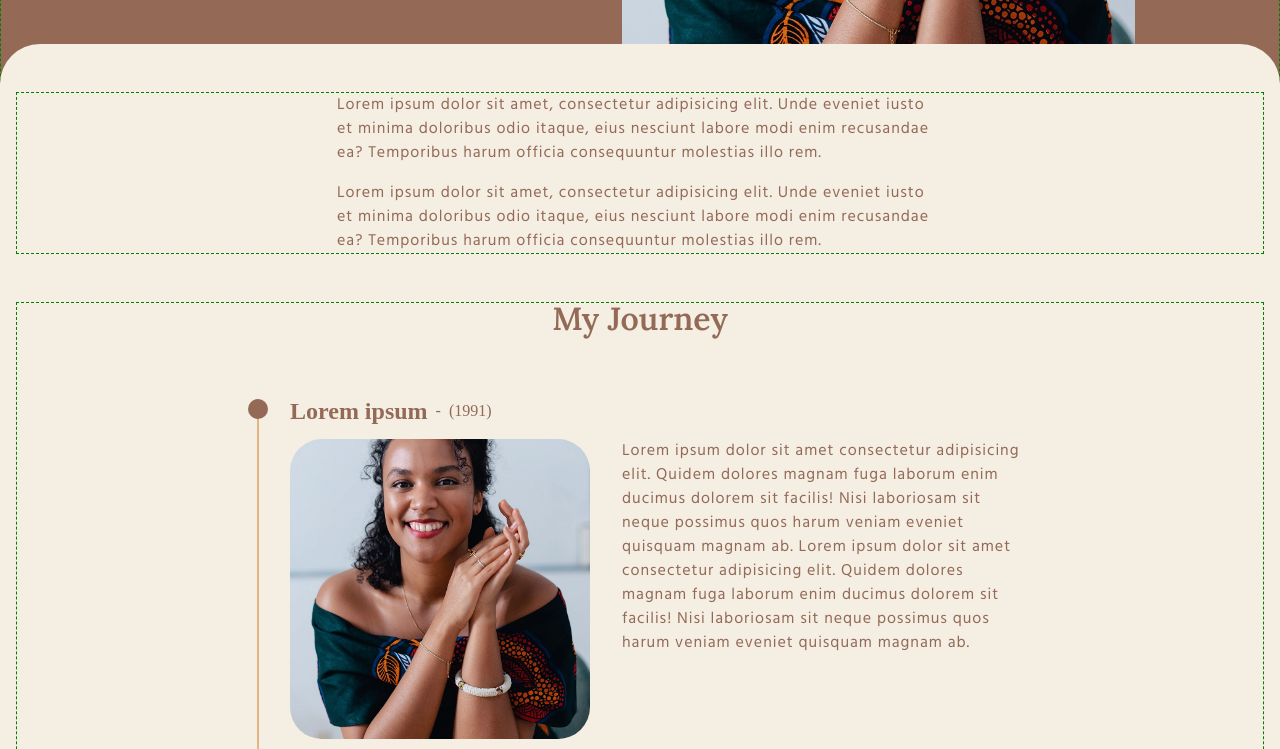
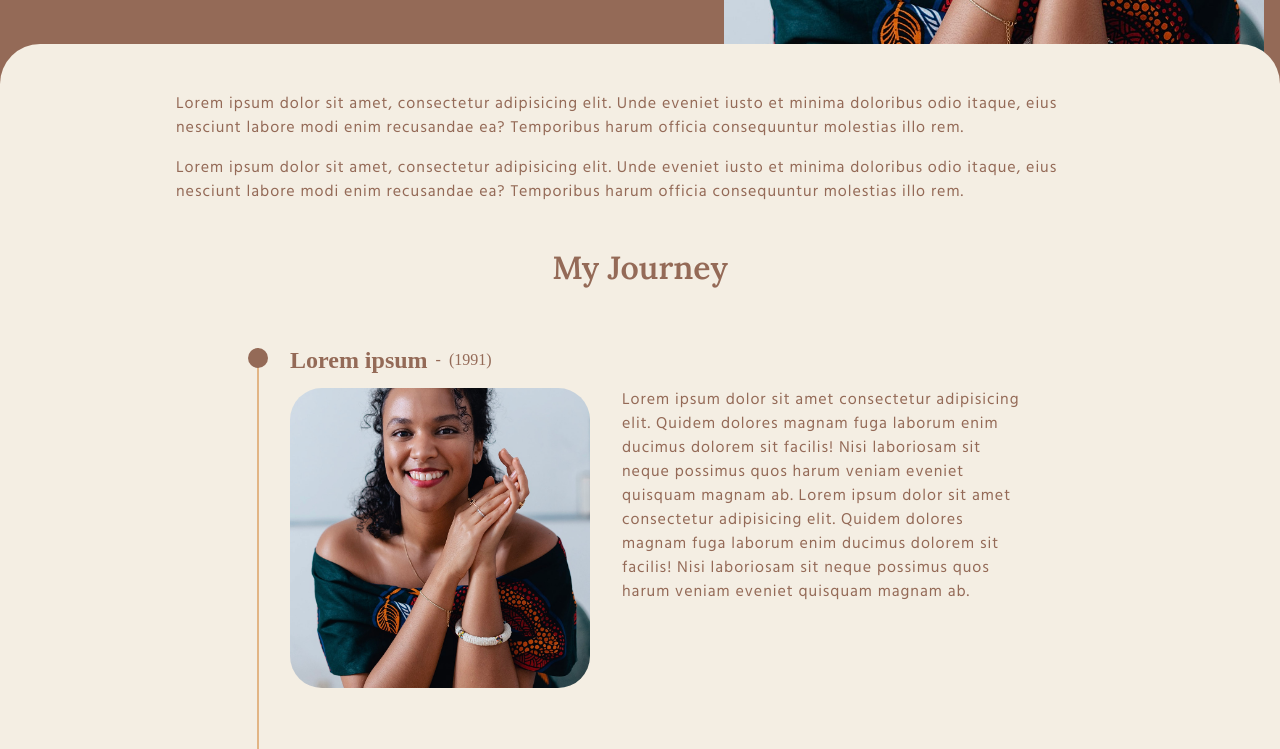
Before and after one commit to aehaidara/aehaidara.github.io, a website: page src/meet-your-coach.html in a window 1280 px wide. Shown: the part 556-1305 px from the top of the page. Drawn offline with nearby package versions, Linux system fonts and the light colour scheme; files that its build step writes are made by us from their sources; files whose address does not match are found by name.

Commit message:
meet your coach stable versin #2

```diff
--- a/src/meet-your-coach.html
+++ b/src/meet-your-coach.html
@@ -3,7 +3,8 @@
     <head>
         <meta charset="UTF-8" />
         <meta name="viewport" content="width=device-width, initial-scale=1.0" />
-        <!-- dara logo -->
+
+        <!-- fontawesome -->
         <script
             src="https://kit.fontawesome.com/f47357e038.js"
             crossorigin="anonymous"
@@ -19,11 +20,14 @@
         <script src="./js/scripts.js" defer></script>
 
         <title>Dara coaching</title>
+
+        <!-- favicon dara logo -->
         <link
             rel="icon"
-            href="./assets/logos/logo-white.png"
+            href="./assets/svg/logos/logo-white.svg"
             type="image/x-icon"
         />
+
         <title>Meet-your-coach</title>
     </head>
     <body class="page-bg-brown">
@@ -106,8 +110,7 @@
                                             ducimus dolorem sit facilis! Nisi
                                             laboriosam sit neque possimus quos
                                             harum veniam eveniet quisquam magnam
-                                            ab.
-                                            Lorem ipsum dolor sit amet
+                                            ab. Lorem ipsum dolor sit amet
                                             consectetur adipisicing elit. Quidem
                                             dolores magnam fuga laborum enim
                                             ducimus dolorem sit facilis! Nisi
--- a/src/sass/base/_common.scss
+++ b/src/sass/base/_common.scss
@@ -24,9 +24,12 @@
     @include mq.mq($from: mobileLandscape, $until: tablet) {
         height: 300px;
     }
-    @include mq.mq($from: desktop) {
-        height: 100vh;
-    }
+    // @include mq.mq($from: desktop, $until: wide) {
+    //     height: 100vh;
+    // }
+    // @include mq.mq($from: wide) {
+    //     height: 100vh;
+    // }
 
     &__wrapper {
         @include mq.mq($from: mobileLandscape, $until: tablet) {
@@ -37,11 +40,16 @@
         @include mq.mq($from: tablet, $until: desktop) {
             margin-top: 3rem;
         }
-        @include mq.mq($from: desktop) {
+        @include mq.mq($from: desktop, $until: wide) {
+            display: flex;
+            justify-content: space-between;
+            margin-top: 2rem;
+        }
+        @include mq.mq($from: wide) {
             display: flex;
             justify-content: space-between;
             padding: 0 8rem;
-            margin-top: 4rem;
+            margin-top: 3rem;
         }
     }
 
@@ -67,7 +75,10 @@
         @include mq.mq($from: mobileLandscape) {
             font-size: 6rem;
         }
-        @include mq.mq($from: desktop) {
+        @include mq.mq($from: desktop, $until: wide) {
+            font-size: 7rem;
+        }
+        @include mq.mq($from: wide) {
             font-size: 8rem;
         }
     }
@@ -77,8 +88,11 @@
         @include mq.mq($from: mobileLandscape) {
             font-size: 3rem;
         }
-        @include mq.mq($from: desktop) {
-            font-size: 5rem;
+        @include mq.mq($from: desktop, $until: wide) {
+            font-size: 4rem;
+        }
+        @include mq.mq($from: wide) {
+            font-size: 4.5rem;
         }
     }
 
@@ -101,7 +115,12 @@
         display: block;
         width: 100%;
     }
-    @include mq.mq($from: desktop) {
+
+    @include mq.mq($from: desktop, $until: wide) {
+        display: block;
+        width: 540px;
+    }
+    @include mq.mq($from: wide) {
         display: block;
         width: 620px;
     }
@@ -115,6 +134,11 @@
             width: 100%;
         }
         @include mq.mq($from: desktop) {
+            width: 100%;
+            float: right;
+        }
+
+        @include mq.mq($from: wide) {
             width: 88%;
             float: right;
         }
--- a/src/sass/layout/_main.scss
+++ b/src/sass/layout/_main.scss
@@ -15,7 +15,7 @@ section {
         //  border: 1px dashed black;
     }
     @include mq.mq($from: desktop, $until: wide) {
-        border: 1px dashed green;
+        // border: 1px dashed green;
     }
     @include mq.mq($from: wide) {
         // border: 1px dashed red;
--- a/src/sass/pages/_meet-your-coach.scss
+++ b/src/sass/pages/_meet-your-coach.scss
@@ -23,7 +23,10 @@
     @include mq.mq($from: mobileLandscape) {
         padding: 0 5rem;
     }
-    @include mq.mq($from: desktop) {
+    @include mq.mq($from: desktop, $until: wide) {
+        padding: 0 10rem;
+    }
+    @include mq.mq($from: wide) {
         padding: 0 20rem;
     }
 
```
Also changed, not shown: public/index.html (+5 -2 lines), public/meet-your-coach.html (+7 -4 lines), src/index.html (+5 -2 lines), public/css/style.css.
